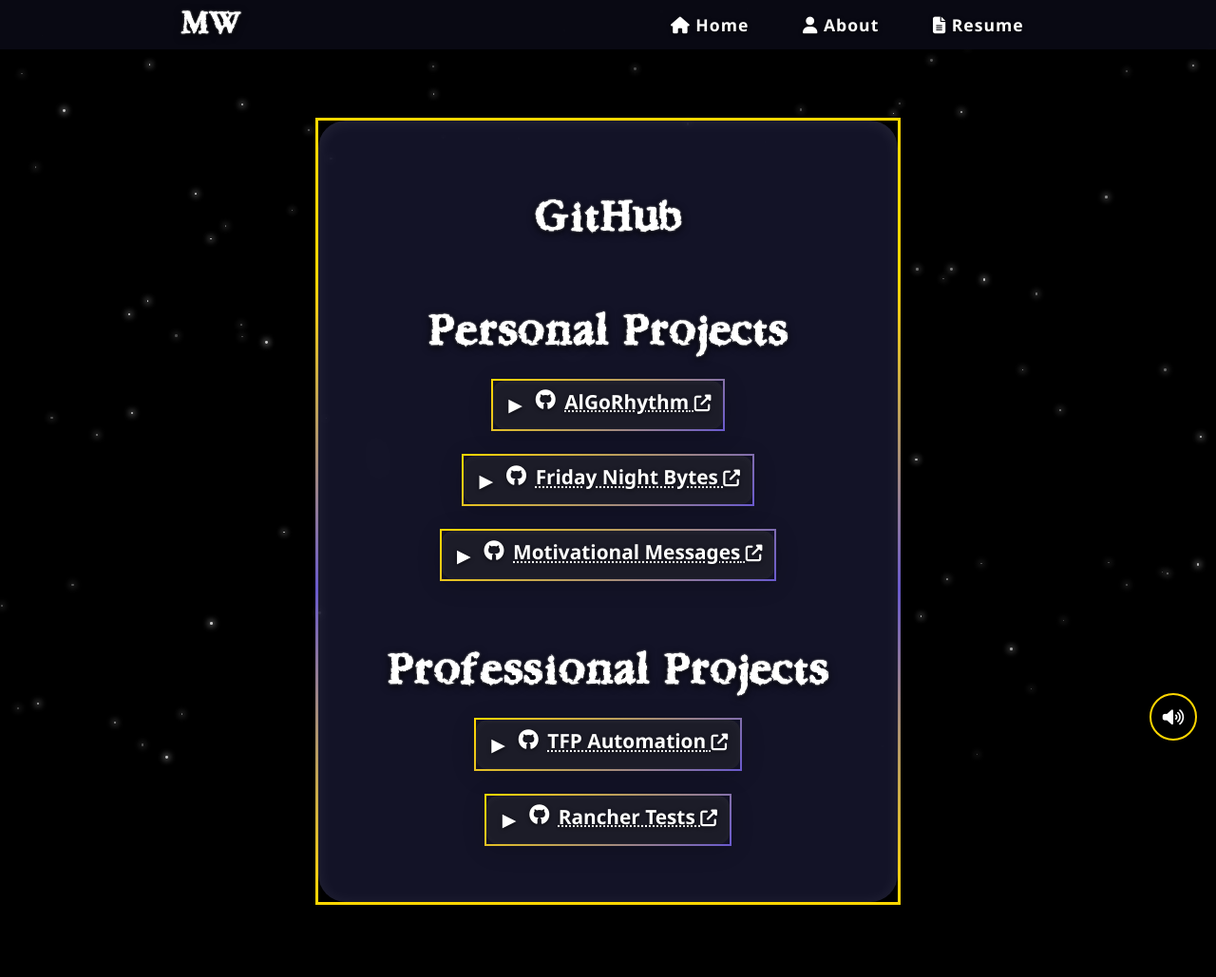
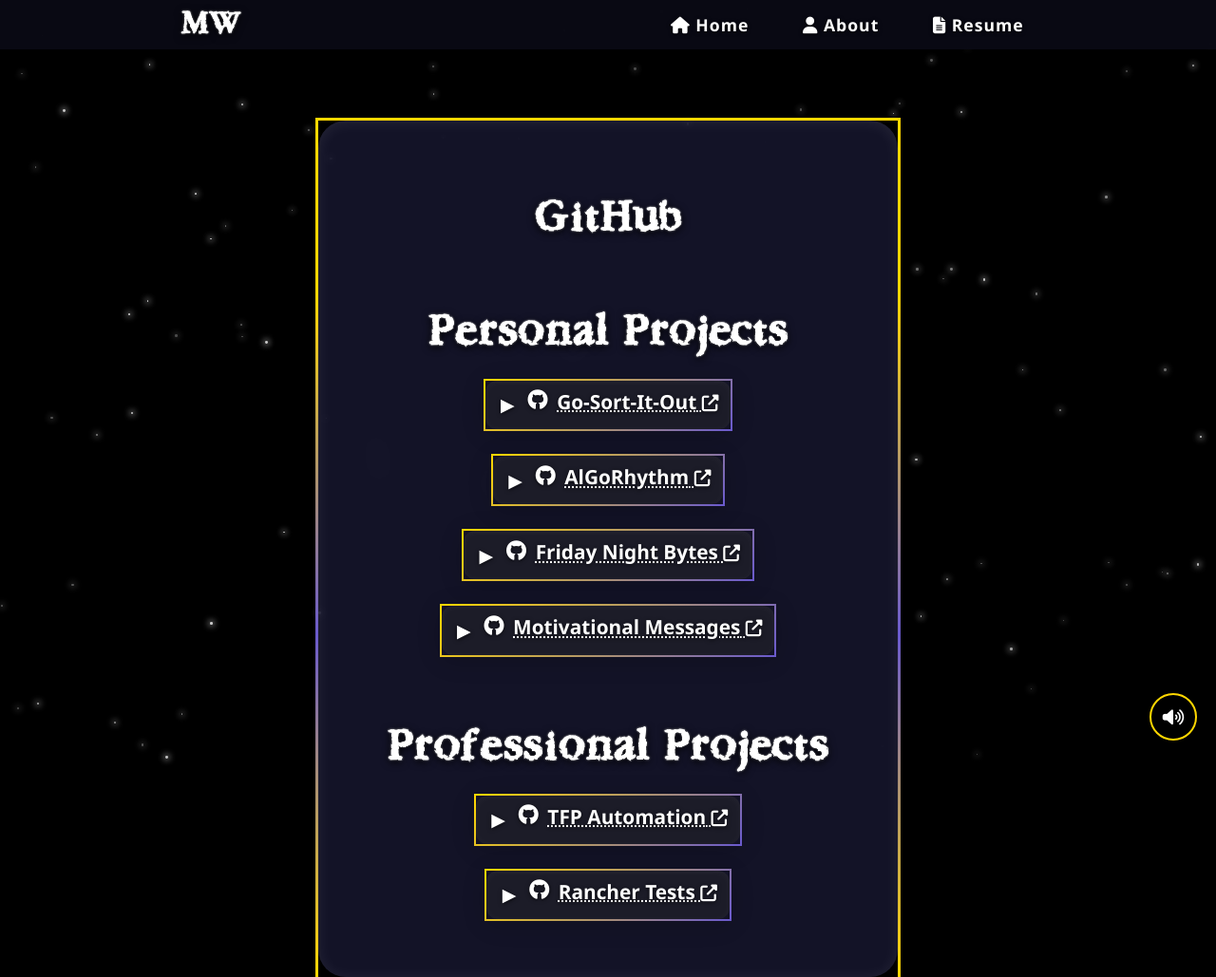
Before and after one commit to markusewalker/markusewalker.github.io, a website: page episodes/github.html in a window 1280 px wide. Shown: the top 1029 px of the page at 95% size. Drawn offline with Linux system fonts and the light colour scheme.

Commit message:
Add Go-Sort-It-Out to github page

```diff
--- a/episodes/github.html
+++ b/episodes/github.html
@@ -36,6 +36,14 @@
       <div class="centered-card">
         <h2 class="markus-zone-title">GitHub</h2>
         <h3 class="markus-zone-title">Personal Projects</h3>
+            <details class="work-entry">
+                <summary>
+                    <h3><i class="fab fa-github" style="margin-right:0.5em;"></i><a href="https://github.com/markusewalker/go-sort-it-out" target="_blank" class="project-link"><strong>Go-Sort-It-Out</strong> <i class="fa fa-external-link-alt" aria-hidden="true" style="font-size:0.85em;"></i></a></h3>
+                </summary>
+                <div class="markus-zone-description">
+                    Golang CLI tool built with Cobra that sorts an inputted list of numbers with different sorting algorithms.
+                </div>
+            </details>
         <details class="work-entry">
             <summary>
                 <h3><i class="fab fa-github" style="margin-right:0.5em;"></i><a href="https://github.com/markusewalker/algorhythm" target="_blank" class="project-link"><strong>AlGoRhythm</strong> <i class="fa fa-external-link-alt" aria-hidden="true" style="font-size:0.85em;"></i></a></h3>
```
